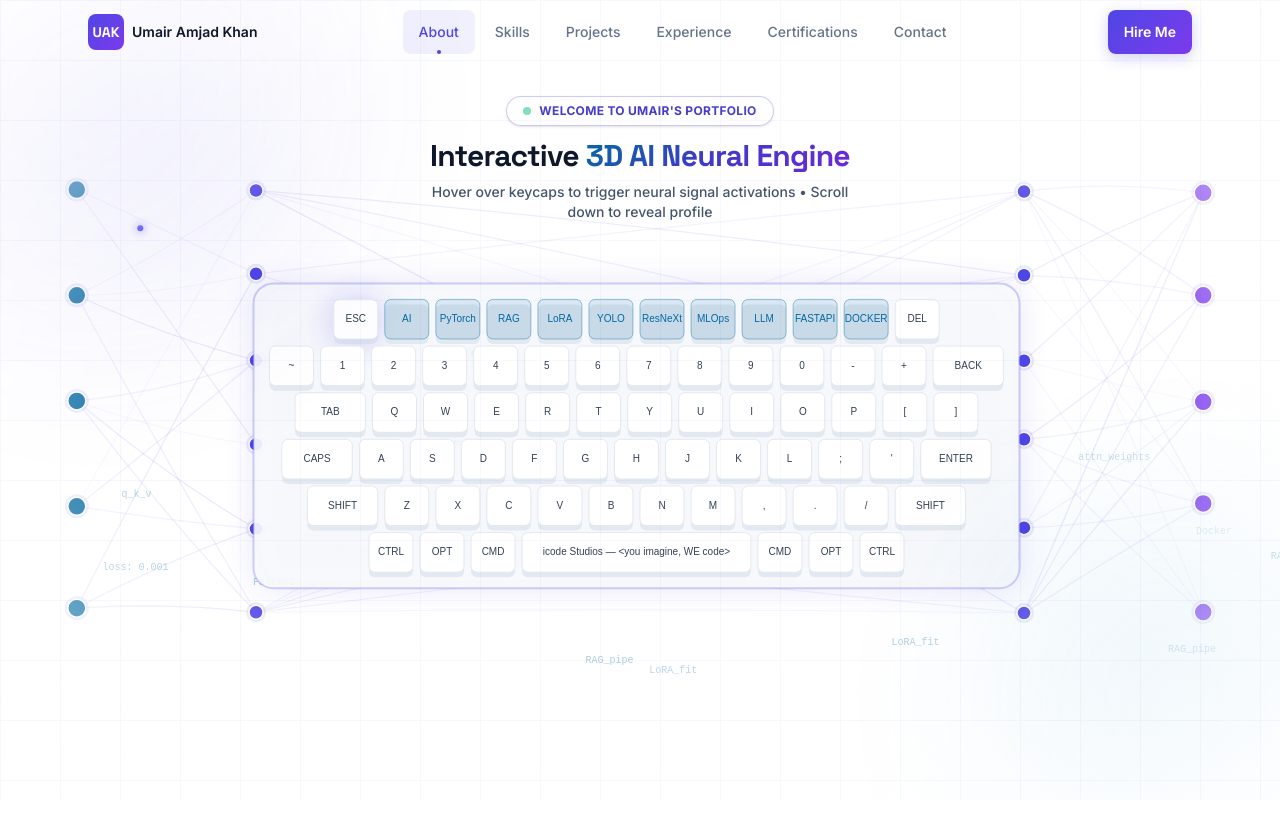
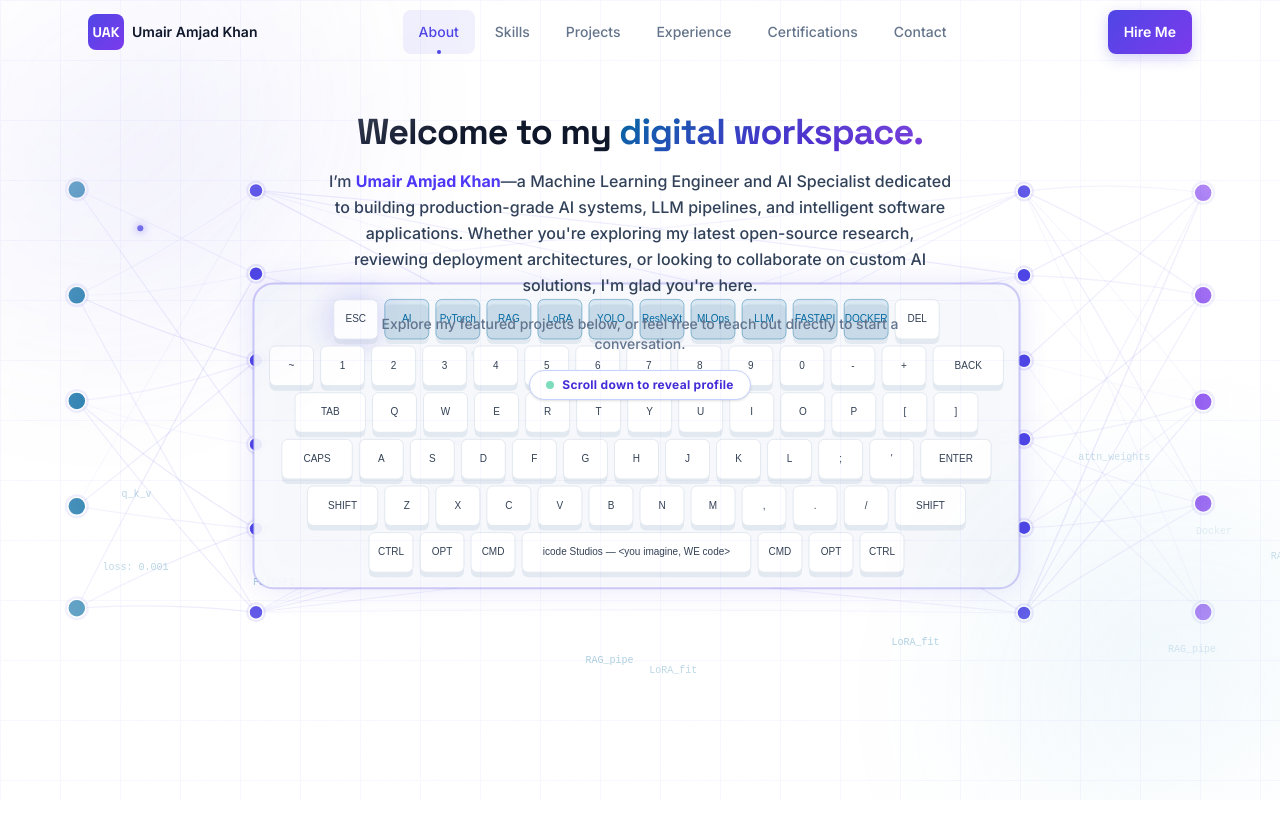
Before and after one commit to Uak69009/portfolio, a Next.js app: page / in a window 1280 px wide. Shown: the top 838 px of the page. Built offline with nearby package versions, Linux system fonts and the light colour scheme.

Commit message:
Fix formsubmit email sending from client-side, add whatsapp contact, and update hero welcome note

```diff
--- a/components/Contact.tsx
+++ b/components/Contact.tsx
@@ -94,17 +94,38 @@ export default function Contact() {
     setSending(true);
     setErrorMessage(null);
     try {
-      const res = await fetch("/api/contact", {
+      // Sending directly from the client to avoid server-side blocking
+      const res = await fetch("https://formsubmit.co/ajax/umairamjadkhanamazai@gmail.com", {
         method: "POST",
-        headers: { "Content-Type": "application/json" },
-        body: JSON.stringify(data),
+        headers: {
+          "Content-Type": "application/json",
+          "Accept": "application/json"
+        },
+        body: JSON.stringify({
+          name: data.name,
+          email: data.email,
+          _subject: data.subject || `Portfolio Inquiry from ${data.name}`,
+          message: `Sender Name: ${data.name}\nSender Email: ${data.email}\nSubject: ${data.subject || "N/A"}\n\nMessage:\n${data.message}`,
+          _captcha: "false",
+          _template: "table",
+        }),
       });
 
-      const resData = await res.json();
-      if (res.ok && resData.success) {
+      const resText = await res.text();
+      let resData;
+      try {
+        resData = JSON.parse(resText);
+      } catch (e) {
+        throw new Error("Invalid response from server");
+      }
+
+      if (res.ok && (resData.success === "true" || resData.success === true)) {
         setSubmitted(true);
         reset();
         setTimeout(() => setSubmitted(false), 6000);
+      } else if (resData.message && resData.message.toLowerCase().includes("activation")) {
+        // FormSubmit requires activation on first run
+        setErrorMessage("Please check your email (umairamjadkhanamazai@gmail.com) to activate the form, then try again.");
       } else {
         setErrorMessage(resData.error || "Failed to send message. Please try again.");
       }
--- a/components/Hero.tsx
+++ b/components/Hero.tsx
@@ -38,28 +38,23 @@ export default function Hero() {
           className="absolute inset-0 w-full h-full z-0 pointer-events-auto flex flex-col items-center justify-between py-20 pointer-events-none"
         >
           {/* Welcome Note Header (Above Keyboard) */}
-          <div className="relative z-10 text-center flex flex-col items-center max-w-xl px-6 pointer-events-none pt-4">
-            <div
-              className="inline-flex items-center gap-2 mb-3 px-4 py-1.5 rounded-full text-xs font-bold tracking-wide uppercase shadow-sm"
-              style={{
-                background: "rgba(255, 255, 255, 0.9)",
-                border: "1px solid rgba(79,70,229,0.3)",
-                color: "#4338CA",
-                backdropFilter: "blur(8px)",
-              }}
-            >
-              <span className="w-2 h-2 rounded-full bg-emerald-500 animate-pulse" />
-              Welcome to Umair&apos;s Portfolio
-            </div>
+          <div className="relative z-10 text-center flex flex-col items-center max-w-2xl px-6 pointer-events-none pt-8">
             <h2
-              className="text-2xl sm:text-3xl font-extrabold text-slate-900 tracking-tight mb-2"
+              className="text-3xl sm:text-4xl font-extrabold text-slate-900 tracking-tight mb-4"
               style={{ fontFamily: "var(--font-space-grotesk, sans-serif)" }}
             >
-              Interactive <span className="gradient-text">3D AI Neural Engine</span>
+              Welcome to my <span className="gradient-text">digital workspace.</span>
             </h2>
-            <p className="text-xs sm:text-sm text-slate-600 font-medium max-w-md">
-              Hover over keycaps to trigger neural signal activations • Scroll down to reveal profile
+            <p className="text-sm sm:text-base text-slate-700 font-medium max-w-2xl mb-4 leading-relaxed">
+              I’m <span className="font-bold text-indigo-600">Umair Amjad Khan</span>—a Machine Learning Engineer and AI Specialist dedicated to building production-grade AI systems, LLM pipelines, and intelligent software applications. Whether you&apos;re exploring my latest open-source research, reviewing deployment architectures, or looking to collaborate on custom AI solutions, I&apos;m glad you&apos;re here.
             </p>
+            <p className="text-xs sm:text-sm text-slate-500 font-medium max-w-xl">
+              Explore my featured projects below, or feel free to reach out directly to start a conversation.
+            </p>
+            <div className="mt-4 inline-flex items-center gap-2 px-4 py-1.5 rounded-full text-xs font-bold tracking-wide shadow-sm bg-white border border-indigo-200 text-indigo-700">
+              <span className="w-2 h-2 rounded-full bg-emerald-500 animate-pulse" />
+              Scroll down to reveal profile
+            </div>
           </div>
 
           {/* 3D Canvas */}
```
